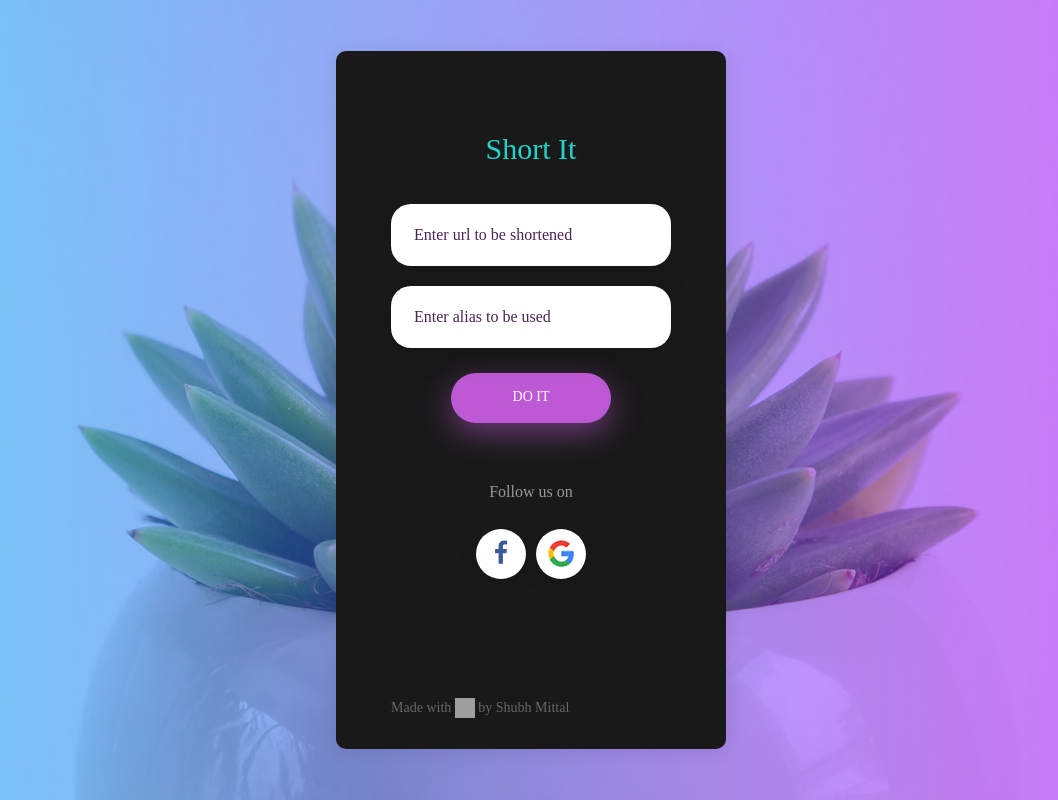
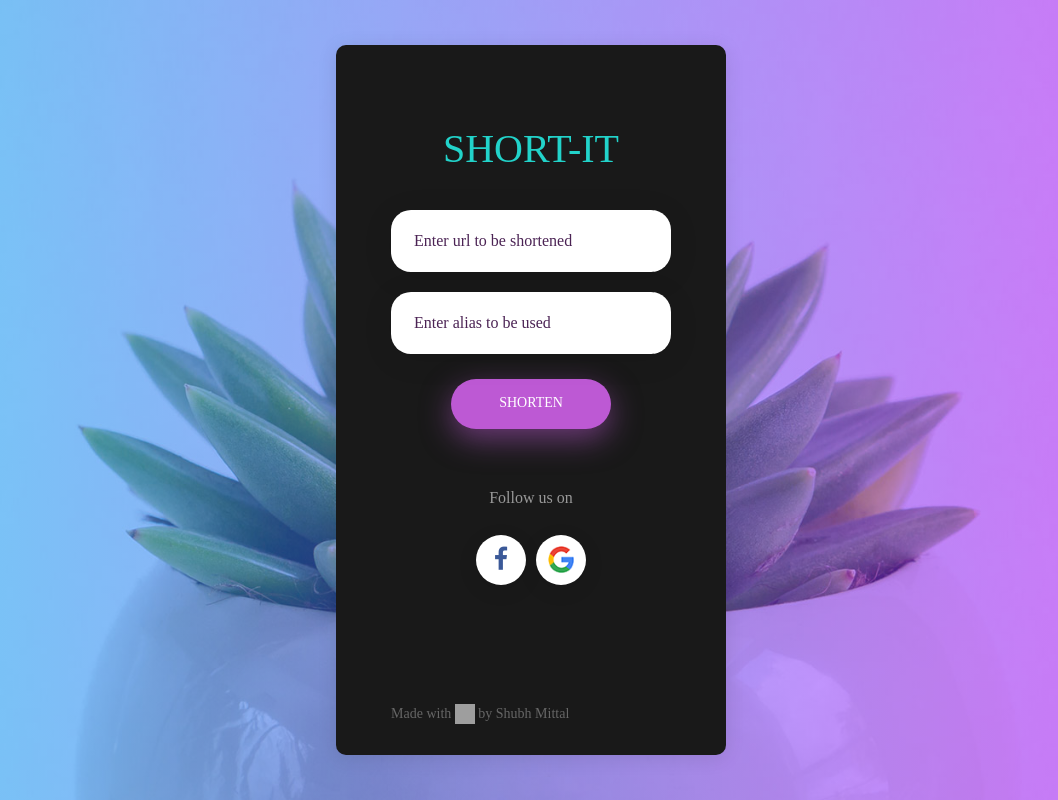
Before and after one commit to shubhtoy/SHORT_IT, a Flask app: page / in a window 1280 px wide. Shown: the whole page, without its empty margins (109-1167 px from the left). Run offline with Flask 2, Linux system fonts and the light colour scheme; some libraries are stand-ins or nearby versions; some web fonts are replaced; grey boxes are pictures that could not be loaded.

Commit message:
edited title

```diff
--- a/static/css/main.css
+++ b/static/css/main.css
@@ -206,7 +206,7 @@ iframe {
 .login100-form-title {
   display: block;
   font-family: SourceSansPro-Bold;
-  font-size: 30px;
+  font-size: 40px;
   color: #22d3ca;
   line-height: 1.2;
   text-align: center;
--- a/templates/main.html
+++ b/templates/main.html
@@ -45,7 +45,7 @@
 		<div class="wrap-login100 p-l-55 p-r-55 p-t-80 p-b-30">
 			<form class="login100-form validate-form" action="/short" method="POST">
 				<span class="login100-form-title p-b-37">
-					Short It
+					SHORT-IT
 				</span>
 
 				<div class="wrap-input100 validate-input m-b-20" data-validate="Enter url to be shortened">
@@ -60,7 +60,7 @@
 
 				<div class="container-login100-form-btn">
 					<button class="login100-form-btn" type="submit">
-						Do It
+						Shorten
 					</button>
 				</div>
 
```
